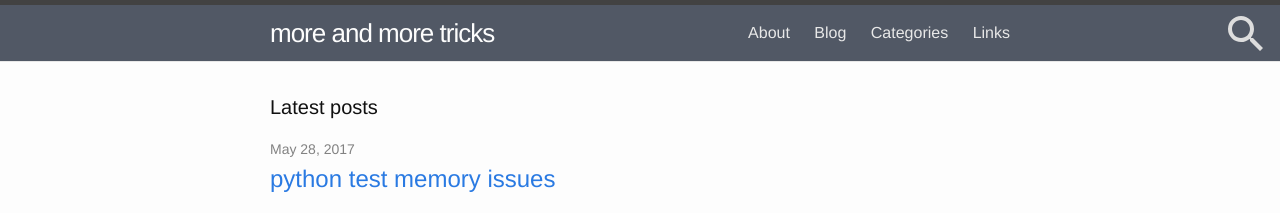
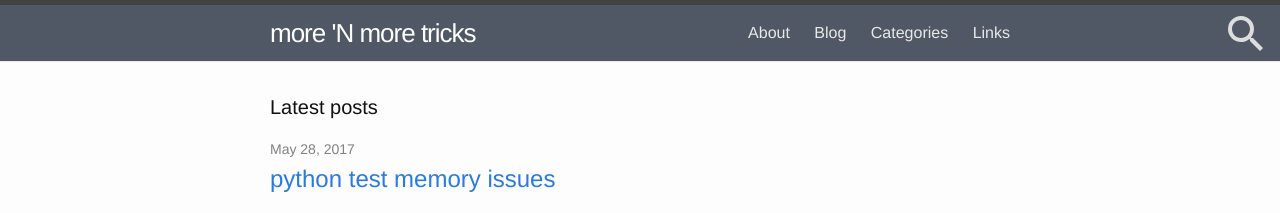
Before and after one commit to nosarthur/nosarthur.github.io, a Jekyll site: the page built from index.html, in a window 1280 px wide. Shown: the top 213 px of the page. Built offline with Jekyll 4.4.1, drawn with Linux system fonts in a browser that asks for light colours.

Commit message:
Update _config.yml

```diff
--- a/_config.yml
+++ b/_config.yml
@@ -6,7 +6,7 @@
 # 'jekyll serve'. If you change this file, please restart the server process.
 
 # Site settings
-title: more and more tricks
+title: more 'N more tricks
 email: zhou.dong@gmail.com
 description: > # this means to ignore newlines until "baseurl:"
   A scientist and programmer. Familiar with magnetic resonance imaging, quantum computing, and biophysics. <br>
```
